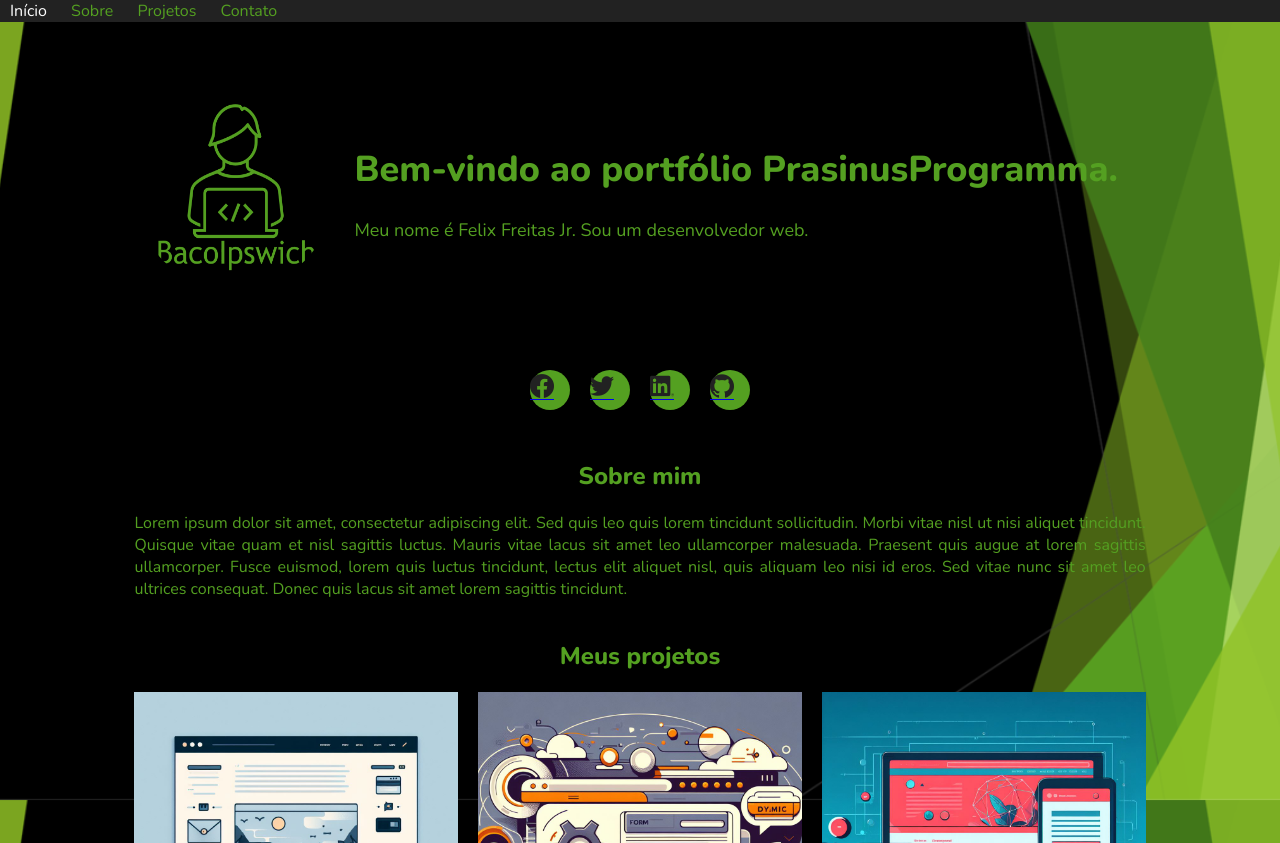
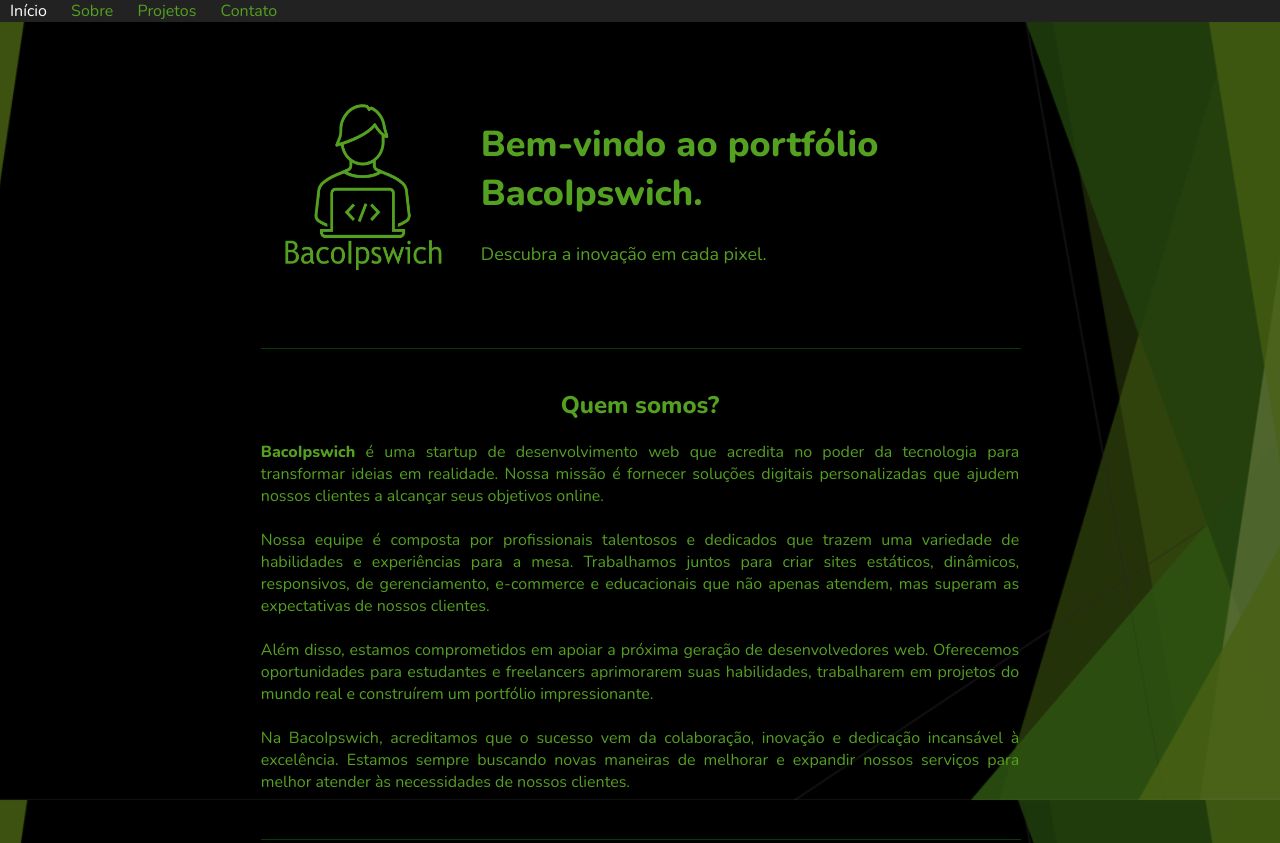
Before and after one commit to FelixFreitasJr/BacoIpswich, a plain HTML site: page index.html in a window 1280 px wide. Shown: the top 843 px of the page. Drawn offline with nearby package versions, Linux system fonts and the light colour scheme.

Commit message:
Please enter the commit message for your changes. Lines starting  with '#' will be ignored, and an empty message aborts the commit.
 On branch main
 Your branch is ahead of 'origin/main' by 3 commits.
   (use "git push" to publish your local commits)

 Changes to be committed:
	modified:   _css/style.css
	modified:   index.html

```diff
--- a/_css/style.css
+++ b/_css/style.css
@@ -2,7 +2,7 @@
 
 
         body {
-            background-image: url('../_img/fundo.png');
+            background-image: linear-gradient(rgba(0,0,0,0.5), rgba(0,0,0,0.5)), url('../_img/fundo.png');
             background-repeat: no-repeat;
             background-attachment: fixed;
             background-size: cover;
@@ -11,7 +11,7 @@
         }
         .container {
             margin: auto;
-            width: 80%;
+            width: 60%;
         }
         .logo {
             width: 100px;
@@ -44,7 +44,7 @@
         .banner img {
             width: 200px;
             height: 200px;
-            border-radius: 50%;
+            border-radius: 15%;
             margin-right: 20px;
         }
         .banner h1 {
--- a/index.html
+++ b/index.html
@@ -26,25 +26,27 @@
        <div id="inicio" class="banner">
            <img src="_img/logo.png" alt="Foto">
            <div class="texto">
-               <h1>Bem-vindo ao portfólio PrasinusProgramma.</h1>
-               <p>Meu nome é Felix Freitas Jr. Sou um desenvolvedor web.</p>
+               <h1>Bem-vindo ao portfólio BacoIpswich.</h1>
+               <p>Descubra a inovação em cada pixel.</p>
            </div>
+
        </div>
+       <hr size="1" width="100%" color="rgb(84,160,33)" >
 
-       <!-- Redes sociais -->
-       <div class="social">
-           <a href="#"><i class="fi fi-brands-facebook"></i></a>
-           <a href="#"><i class="fi fi-brands-twitter"></i></a>
-           <a href="#"><i class="fi fi-brands-linkedin"></i></a>
-           <a href="#"><i class="fi fi-brands-github"></i></a>
-       </div>
 
        <!-- Sobre -->
        <div id="sobre" class="section">
-           <h2>Sobre mim</h2>
-           <p>Lorem ipsum dolor sit amet, consectetur adipiscing elit. Sed quis leo quis lorem tincidunt sollicitudin. Morbi vitae nisl ut nisi aliquet tincidunt. Quisque vitae quam et nisl sagittis luctus. Mauris vitae lacus sit amet leo ullamcorper malesuada. Praesent quis augue at lorem sagittis ullamcorper. Fusce euismod, lorem quis luctus tincidunt, lectus elit aliquet nisl, quis aliquam leo nisi id eros. Sed vitae nunc sit amet leo ultrices consequat. Donec quis lacus sit amet lorem sagittis tincidunt.</p>
+           <h2>Quem somos?</h2>
+           <p><strong>BacoIpswich</strong> é uma startup de desenvolvimento web que acredita no poder da tecnologia para transformar ideias em realidade. Nossa missão é fornecer soluções digitais personalizadas que ajudem nossos clientes a alcançar seus objetivos online.<br>
+            <br>
+            Nossa equipe é composta por profissionais talentosos e dedicados que trazem uma variedade de habilidades e experiências para a mesa. Trabalhamos juntos para criar sites estáticos, dinâmicos, responsivos, de gerenciamento, e-commerce e educacionais que não apenas atendem, mas superam as expectativas de nossos clientes.<br>
+            <br>
+            Além disso, estamos comprometidos em apoiar a próxima geração de desenvolvedores web. Oferecemos oportunidades para estudantes e freelancers aprimorarem suas habilidades, trabalharem em projetos do mundo real e construírem um portfólio impressionante.<br>
+            <br>
+            Na BacoIpswich, acreditamos que o sucesso vem da colaboração, inovação e dedicação incansável à excelência. Estamos sempre buscando novas maneiras de melhorar e expandir nossos serviços para melhor atender às necessidades de nossos clientes.</p>
        </div>
-
+       <br>
+       <hr size="1" width="100%" color="rgb(84,160,33)" >
        <!-- Projetos -->
        <div id="projetos" class="section">
            <h2>Meus projetos</h2>
@@ -73,7 +75,13 @@
        </div>
 
     </div>
-
+<!-- Redes sociais -->
+<div class="social">
+    <a href="#"><i class="fi fi-brands-facebook"></i></a>
+    <a href="#"><i class="fi fi-brands-twitter"></i></a>
+    <a href="#"><i class="fi fi-brands-linkedin"></i></a>
+    <a href="#"><i class="fi fi-brands-github"></i></a>
+</div>
     <script>
         // Adicione seu código JavaScript aqui
     </script>
```
